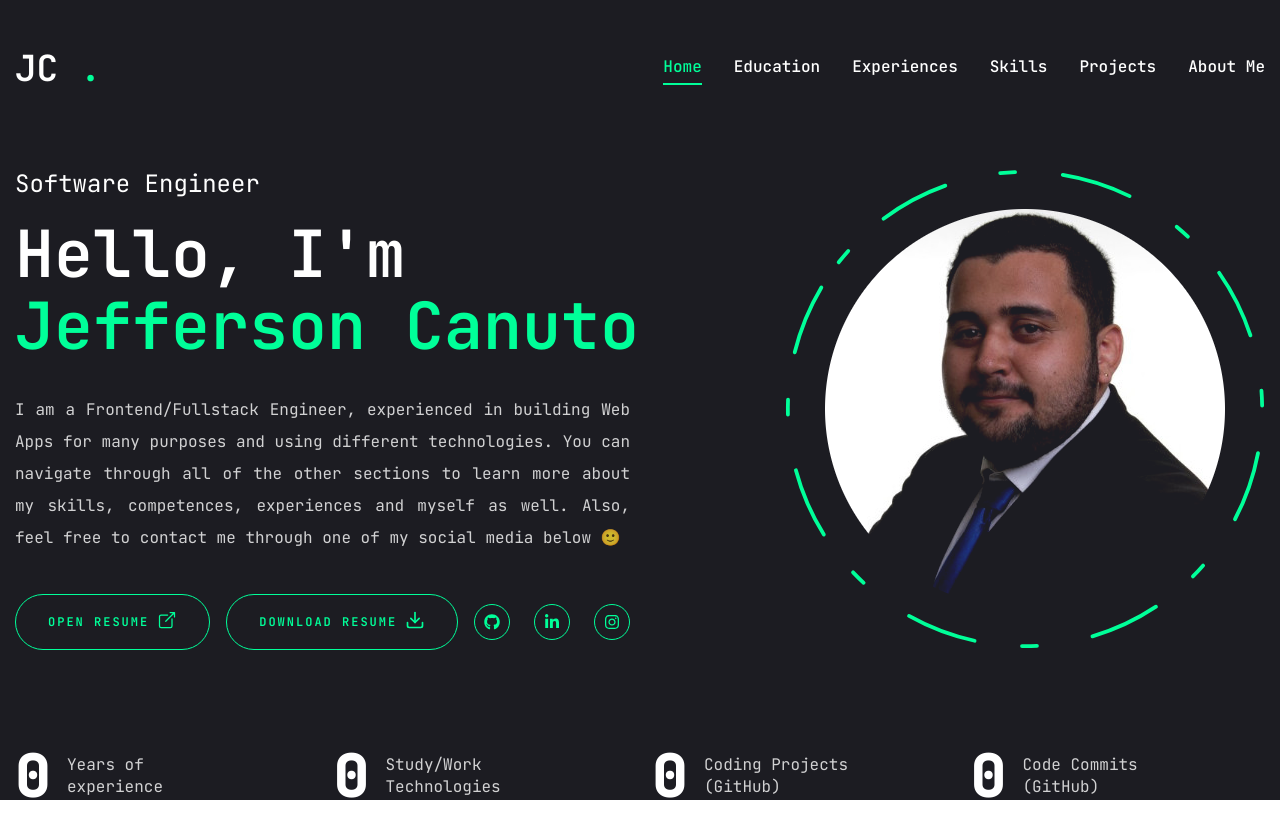
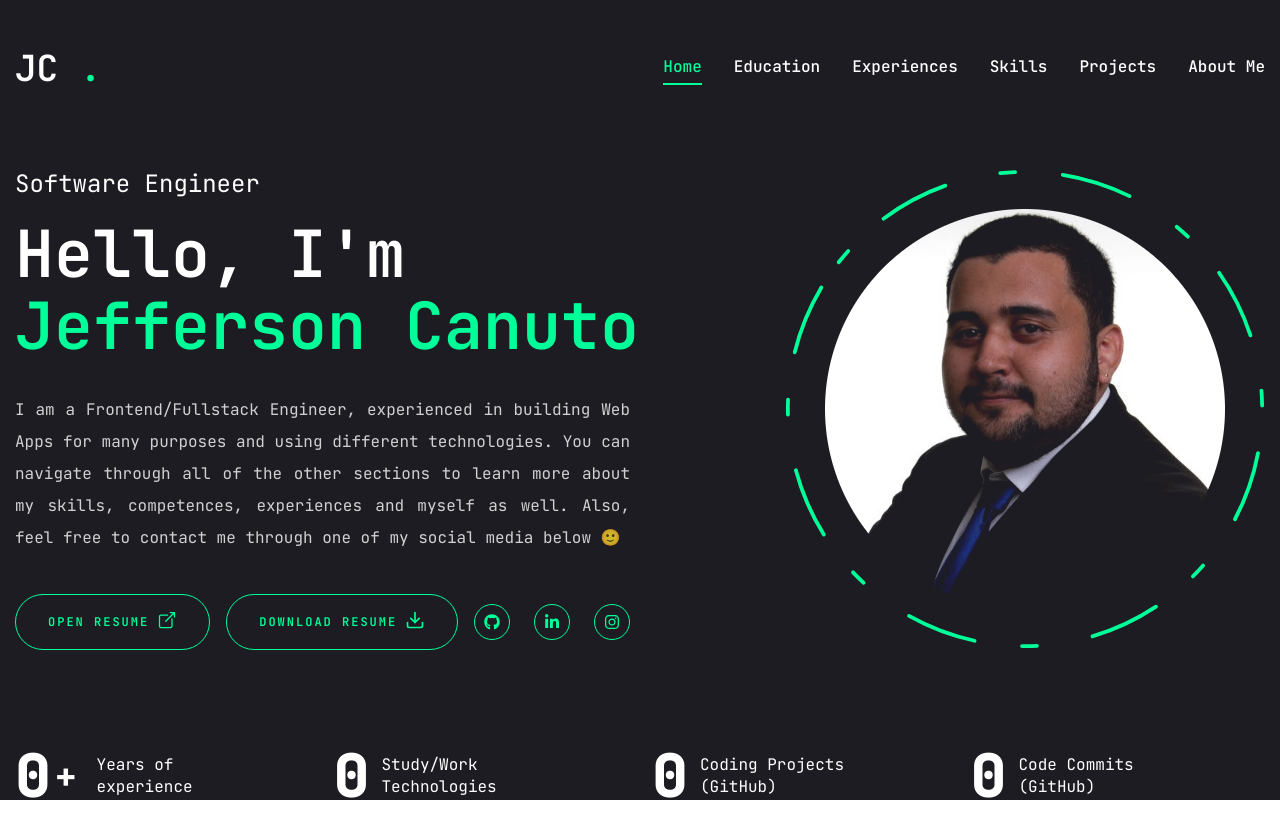
Before and after one commit to JeffersonCanuto/jefferson-portfolio, a Next.js app: page / in a window 1280 px wide. Built offline with nearby package versions, Linux system fonts and the light colour scheme; no server answers.

Commit message:
refactor: update stats info and styling for Stats component

```diff
--- a/src/components/Stats.tsx
+++ b/src/components/Stats.tsx
@@ -6,8 +6,9 @@ import CountUp from "react-countup";
 import { gitHubService, UserInfoItems } from "../services";
 
 interface StatItems {
+    index: number;
     value: number;
-    title: string;
+    text: string;
 };
 
 const Stats:React.FC = () => {
@@ -15,20 +16,24 @@ const Stats:React.FC = () => {
     const [ ghubCommitCount, setGhubCommitCount ]     = useState<number>(0);
     const [ stats, setStats ]                         = useState<StatItems[]>([
         {
+            index: 1,
             value: 0,
-            title: "Years of experience"
+            text: "Years of experience"
         },
         {
+            index: 2,
             value: 0,
-            title: "Study/Work Technologies"
+            text: "Study/Work Technologies"
         },
         {
+            index: 3,
             value: 0,
-            title: "Coding Projects (GitHub)"
+            text: "Coding Projects (GitHub)"
         },
         {
+            index: 4,
             value: 0,
-            title: "Code Commits (GitHub)"
+            text: "Code Commits (GitHub)"
         },
     ]);
 
@@ -51,20 +56,24 @@ const Stats:React.FC = () => {
         if (ghubProjectsCount && ghubCommitCount) {
             setStats([
                 {
+                    index: 1,
                     value: 5,
-                    title: "Years of experience"
+                    text: "Years of Experience"
                 },
                 {
+                    index: 2,
                     value: 15,
-                    title: "Coding Technologies"
+                    text: "Coding Technologies"
                 },
                 {
+                    index: 3,
                     value: ghubProjectsCount,
-                    title: "Coding Projects (GitHub)"
+                    text: "Coding Projects (GitHub)"
                 },
                 {
+                    index: 4,
                     value: ghubCommitCount,
-                    title: "Code Commits (GitHub)"
+                    text: "Code Commits (GitHub)"
                 }
             ]);
         }
@@ -74,16 +83,19 @@ const Stats:React.FC = () => {
         <section className="pt-4 pb-12 xl:pt-0 xl:pb-0">
             <div className="container max-auto">
                 <div className="flex flex-wrap gap-6 max-w-[80vw] mx-auto xl:max-w-none">
-                    {stats.map((stat:StatItems) => {
+                    {stats.map((stat:StatItems, index:number) => {
                         return (
-                            <div className="flex-1 flex gap-4 items-center justify-center xl:justify-start cursor-default" key={stat.title}>
+                            <div className="flex-1 flex gap-3 items-center justify-center xl:justify-start cursor-default" key={stat.index}>
                                 <CountUp
                                     end={stat.value}
                                     duration={5}
                                     delay={2}
                                     className="text-4xl xl:text-6xl font-extrabold"
                                 />
-                                <p className={`${stat.title.length < 15 ? "max-w-[100px]" : "max-w-[150px]"} leading-snug text-white/80`}>{stat.title}</p>
+                                {index === 0 && (
+                                    <p className="relative right-2 text-4xl font-bold">+</p>
+                                )}
+                                <p className={`${stat.text.length < 15 ? "max-w-[100px]" : "max-w-[150px]"} leading-snug text-red/80`}>{stat.text}</p>
                             </div>
                         )
                     })}
```
